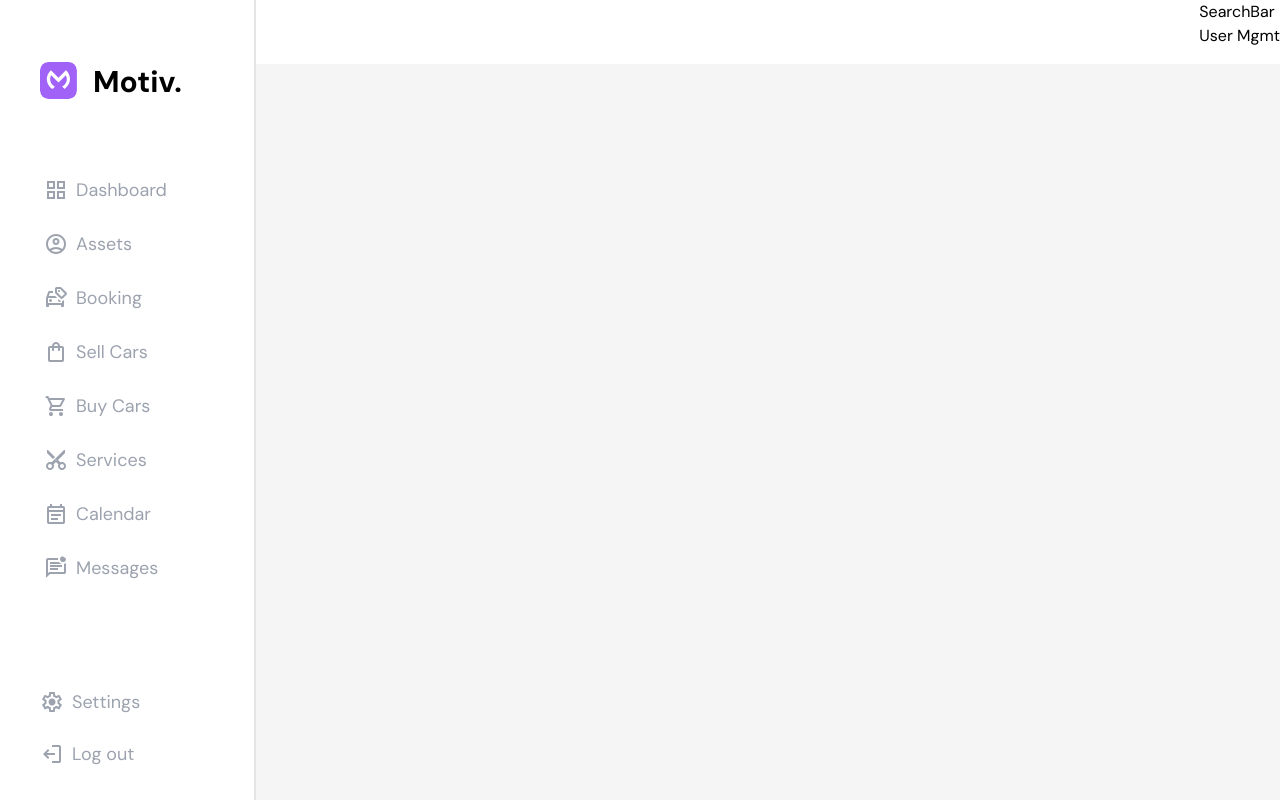
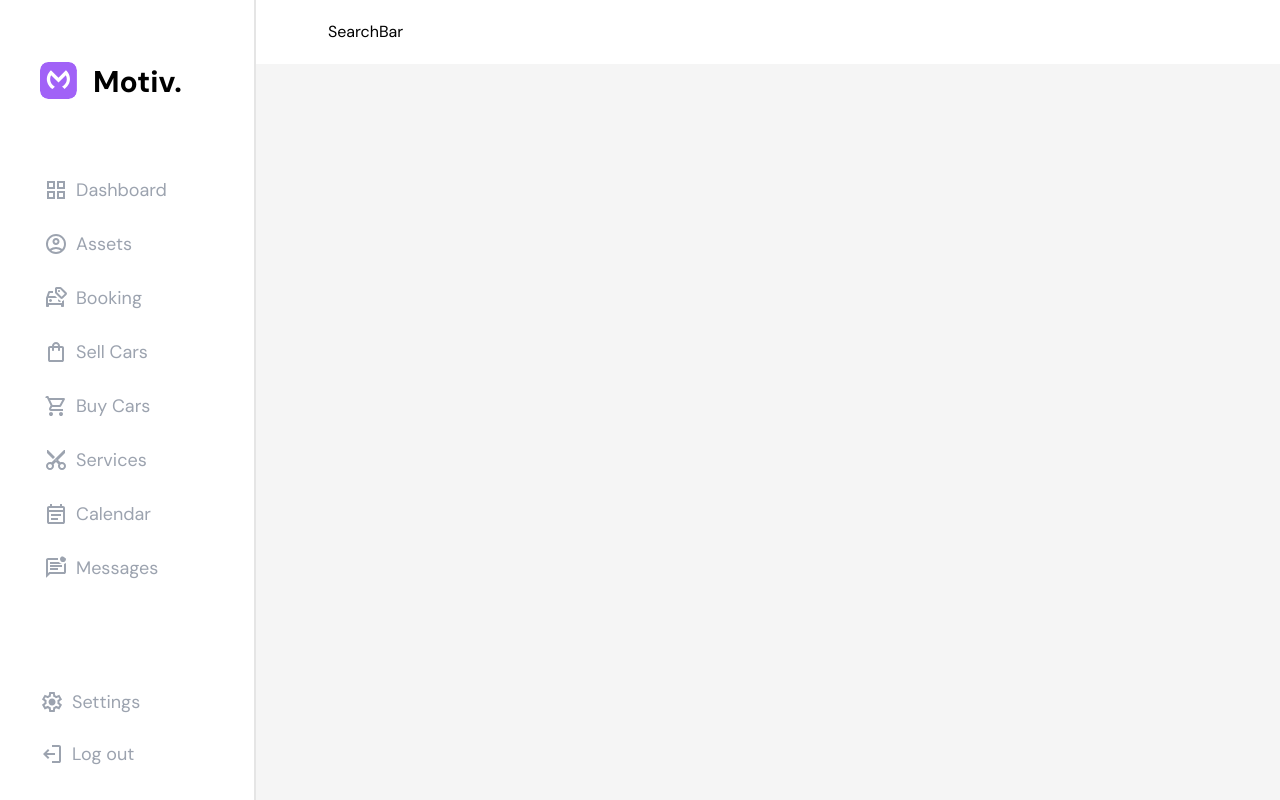
Before and after one commit to srinivas-pradhan/car-dashboard-ui, a Next.js app: page / in a window 1280 px wide. Built offline with nearby package versions, Linux system fonts and the light colour scheme; no server answers.

Commit message:
Finish SideBar and Navbar Clerk SignIn

```diff
--- a/components/NavBar.tsx
+++ b/components/NavBar.tsx
@@ -1,11 +1,16 @@
 'use client';
+import { SignedIn, UserButton } from "@clerk/nextjs";
 
 const Navbar = () => {
     return (
-        <div className="flex flex-row justify-end space-x-1 h-16 left-0 top-0 w-screen bg-white ">
-            <ul>
-                <li>SearchBar</li>
-                <li>User Mgmt</li>
+        <div className="h-16 w-screen bg-white right-0">
+            <ul className="flex flex-row justify-end md:space-x-[66%]">
+                <li className="mt-5">SearchBar</li>
+                <li className="mt-5 pr-8">
+                    <SignedIn>
+                        <UserButton />
+                    </SignedIn>
+                </li>
             </ul>
         </div>
     );
--- a/components/SideBar.tsx
+++ b/components/SideBar.tsx
@@ -118,13 +118,15 @@ const Sidebar = () => {
                     rounded-lg
                     cursor-pointer
                     text-gray-400
+                    hover:-translate-y-1
+                    hover:scale-110
                     hover:text-gray-500
                     dark:text-gray-300
                     dark:hover:text-gray-100
                     text-lg
                 ">
                     <ul onClick = {() => router.push('/settings')} className="flex flex-row gap-2">
-                        <li className="">
+                        <li>
                             <svg className="rounded-lg cursor-pointer mt-0.5 fill-current" xmlns="http://www.w3.org/2000/svg" height="24px" viewBox="0 -960 960 960" width="24px" fill="#e8eaed">
                                 <path d="m370-80-16-128q-13-5-24.5-12T307-235l-119 50L78-375l103-78q-1-7-1-13.5v-27q0-6.5 1-13.5L78-585l110-190 119 50q11-8 23-15t24-12l16-128h220l16 128q13 5 24.5 12t22.5 15l119-50 110 190-103 78q1 7 1 13.5v27q0 6.5-2 13.5l103 78-110 190-118-50q-11 8-23 15t-24 12L590-80H370Zm70-80h79l14-106q31-8 57.5-23.5T639-327l99 41 39-68-86-65q5-14 7-29.5t2-31.5q0-16-2-31.5t-7-29.5l86-65-39-68-99 42q-22-23-48.5-38.5T533-694l-13-106h-79l-14 106q-31 8-57.5 23.5T321-633l-99-41-39 68 86 64q-5 15-7 30t-2 32q0 16 2 31t7 30l-86 65 39 68 99-42q22 23 48.5 38.5T427-266l13 106Zm42-180q58 0 99-41t41-99q0-58-41-99t-99-41q-59 0-99.5 41T342-480q0 58 40.5 99t99.5 41Zm-2-140Z"/>
                             </svg>
@@ -136,6 +138,8 @@ const Sidebar = () => {
                     rounded-lg
                     cursor-pointer
                     text-gray-400
+                    hover:-translate-y-1
+                    hover:scale-110
                     hover:text-gray-500
                     dark:text-gray-300
                     dark:hover:text-gray-100
```
